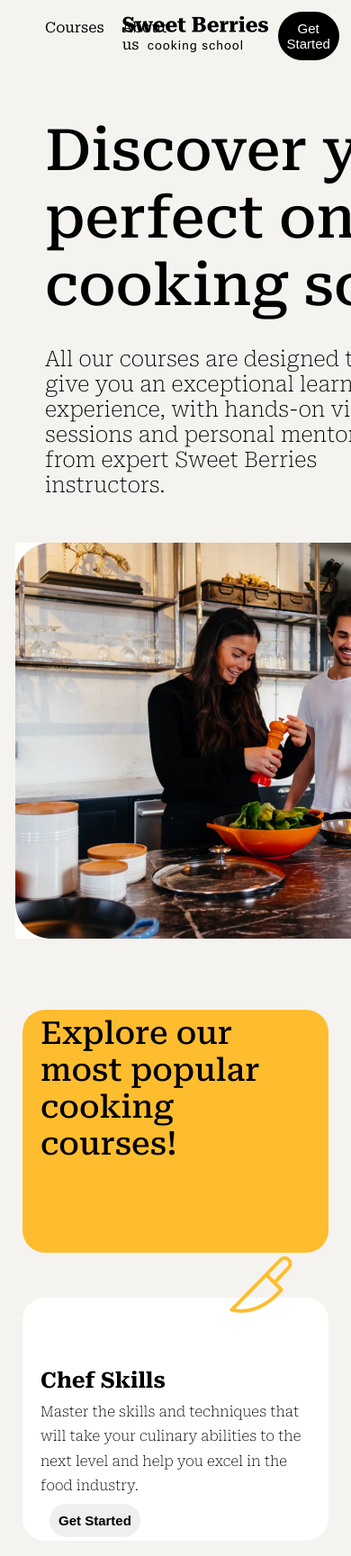
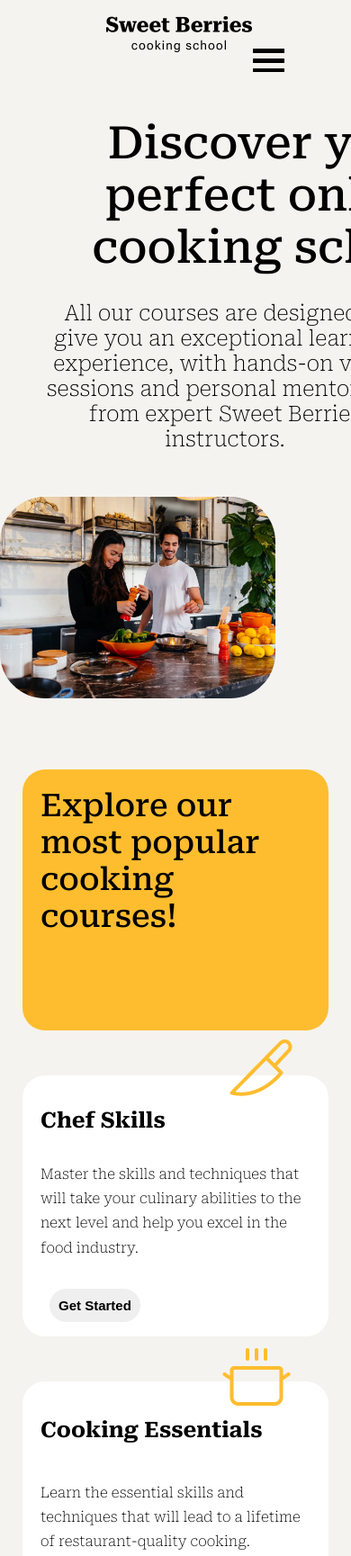
Before and after one commit to SergioVeros/Mimo_Dev_Cooking_School_V3, a plain HTML site: page index.html in a window 390 px wide. Shown: the top 1729 px of the page at 90% size. Drawn offline with Linux system fonts and the light colour scheme.

Commit message:
more css

```diff
--- a/index.html
+++ b/index.html
@@ -19,7 +19,12 @@
             <div class="navmenue-left-item2">About us</div>
           </div>
           <div class="navmenu-middle"><img src="assets/Logo.png" alt=""></div>
+          <div>
           <button class="buttontype1">Get Started</button>
+          <div class="divbars"></div>
+          <div class="divbars"></div>
+          <div class="divbars"></div>
+        </div>
         </header>
         <div class="headlinearealeft">
             <div class="itemtexttop"><h1>Discover your perfect online cooking school</h1></div>
@@ -39,21 +44,25 @@
                 <div><button><strong>Get Started</strong></button></div>
         </div>
         <div class="grid-item3 flexbox">
+          <div class="grid-item3-icon"><img src="./assets/cooking-pot.png" alt=""></div>
             <div><h3>Cooking Essentials</h3></div>
             <div><p class="grid-item-text-margin">Learn the essential skills and techniques that will lead to a lifetime of restaurant-quality cooking.</p></div>
             <div><button><strong>Get Started</strong></button></div>
         </div>
         <div class="grid-item4 flexbox">
+          <div class="grid-item4-icon"><img src="./assets/clipboard-text.png" alt=""></div>
             <div><h3>Nutrition in Cooking</h3></div>
             <div><p class="grid-item-text-margin">Master cookery and nutrition skills for health and wellbeing with this 20-week Accredited Online Nutrition Course.</p></div>
             <div><button><strong>Get Started</strong></button></div>
         </div>
         <div class="grid-item5 flexbox">
+          <div class="grid-item5-icon"><img src="./assets/leaf.png" alt=""></div>
             <div><h3>Plant-Based Cooking</h3></div>
             <div><p class="grid-item-text-margin">Learn the skills and techniques that will lead to a lifetime of plant-based and planet-friendly meals.</p></div>
             <div><button><strong>Get Started</strong></button></div>
         </div>
         <div class="grid-item6 flexbox">
+          <div class="grid-item6-icon"><img src="./assets/hamburger.png" alt=""></div>
             <div><h3>Teen’s Kitchen</h3></div>
             <div><p class="grid-item-text-margin">Teen’s Kitchen is a 6-week immersive and interactive online cookery course and certificate exclusively for young adults aged 13-18.</p></div>
             <div><button><strong>Get Started</strong></button></div>
--- a/style.css
+++ b/style.css
@@ -47,6 +47,7 @@ h3 {
 .navmenu {
     background-color: var(--background);
     grid-column: 1 /5;
+
 }
 
 .navmenue-left {
@@ -56,7 +57,7 @@ h3 {
     margin-right: 20px;
 }
 .navmenu-middle{
-    margin-left: -50px;
+    margin-left: -40px;
 }
 .buttontype1 {
     background-color: #000000;
@@ -94,13 +95,13 @@ h3 {
     background-color: var(--background);
     grid-column: 3/-1;
     display: flex;
-    justify-content: center;
+    justify-content: right;
     padding-top: 50px;
 }
 
-.img1 {
+.img1 img {
     max-width: 90%;
-    background-color:
+    border-radius: 50px;
     }
 
 .section1{
@@ -139,6 +140,7 @@ h3 {
     width: 80%;
     justify-content: space-around;
     border-radius: 25px;
+    padding-top: 20px;
     padding-left: 20px;
     padding-right: 20px;
     width: fit-content;
@@ -146,16 +148,16 @@ h3 {
     min-width: 300px;
     height: 270px;
     margin: 25px;
-
+    position: relative;
 }
 .grid-item-text-margin{
     line-height: 1.7;
 }
 
-.grid-item2-icon {
-    position: relative;
-    top: -50px;
-    left: 210px;
+.grid-item2-icon, .grid-item6-icon, .grid-item5-icon, .grid-item4-icon, .grid-item3-icon {
+    position: absolute;
+    top: -40px;
+    right:40px;
 }
 
 p {
@@ -164,11 +166,8 @@ p {
 .grid-item1 {
     background-color: var(--accent);
     position: relative;
-}
-
-.grid-item1-text {
-    position: relative;
-    top: -47px;
+    justify-content: start;
+    padding-top: 5%;
 }
 
 button {
@@ -186,7 +185,7 @@ button {
   background-color: var(--accent);
 }
 
-.navmenu, .section1{
+.navmenu, .section1, header{
     padding-left: 50px;
     padding-right: 50px;
 }
@@ -196,6 +195,9 @@ padding-left: 50px;
 }
 .headlinearearight {
     padding-right: 50px;
+}
+.divbars {
+    visibility: hidden;
 }
 
 /* ----------------- media query stuff ----------------- */
@@ -216,6 +218,7 @@ padding-left: 50px;
         background-color: var(--background);
         grid-column: 1/-1;
         padding-top: 50px;
+        text-align: center;
     }
 
     .headlinearearight {
@@ -223,6 +226,7 @@ padding-left: 50px;
         grid-column: 1/-1;
         display: flex;
         justify-content: center;
+
         padding-top: 50px;
     }
 
@@ -253,9 +257,10 @@ padding-left: 50px;
     .headlinearearight {
         background-color: var(--background);
         grid-column: 1/-1;
-        display: flex;
         justify-content: center;
+        align-items: center;
         padding-top: 50px;
+
     }
 
 
@@ -265,4 +270,40 @@ padding-left: 50px;
         justify-content: center;
 
     }
+    .navmenue-left {
+        display: flex;
+        visibility: hidden;
+    }
+    .buttontype1 {
+        background-color: #000000;
+        color: white;
+        border-radius: 30px;
+        padding: 10px;
+        visibility: hidden;
+    }
+    .divbars {
+        width: 35px;
+        height: 5px;
+        background-color: black;
+        margin: 6px 0;
+        align-items: center;
+        visibility: visible;
+      }
+      .navmenu, .section1, header{
+        padding-left: 10px;
+        padding-right: 10px;
+    }
+    .headlinearealeft {
+        text-align: center;
+        }
+
+        h1 {
+            font-size: 50px;
+            font-weight: 500;
+            max-width: 500px;
+        }
+        .img1 img {
+            max-width: 90%;
+            border-radius: 50px;
+            }
 }
```
Also changed, not shown: assets/clipboard-text.png (added), assets/cooking-pot.png (added), assets/hamburger.png (added), assets/leaf.png (added).
